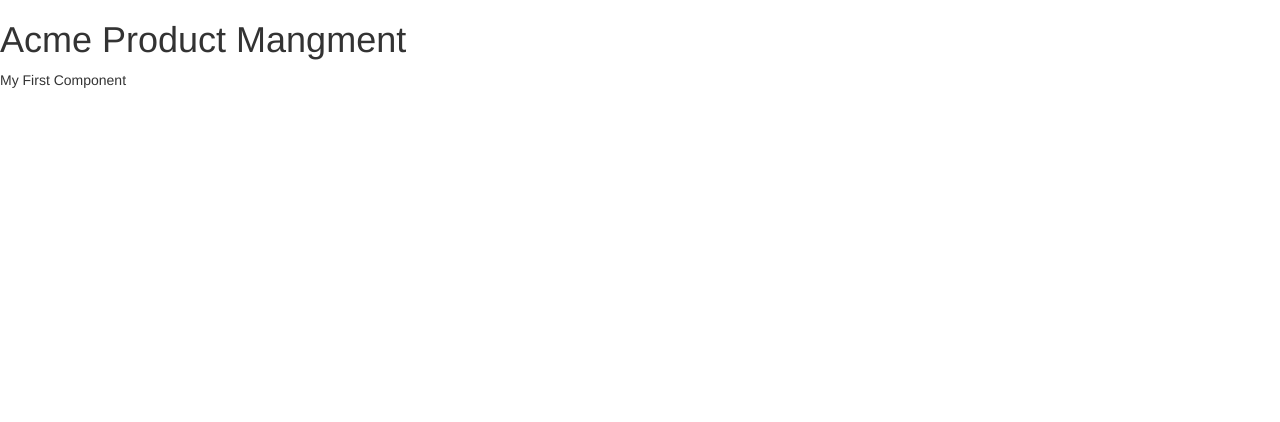
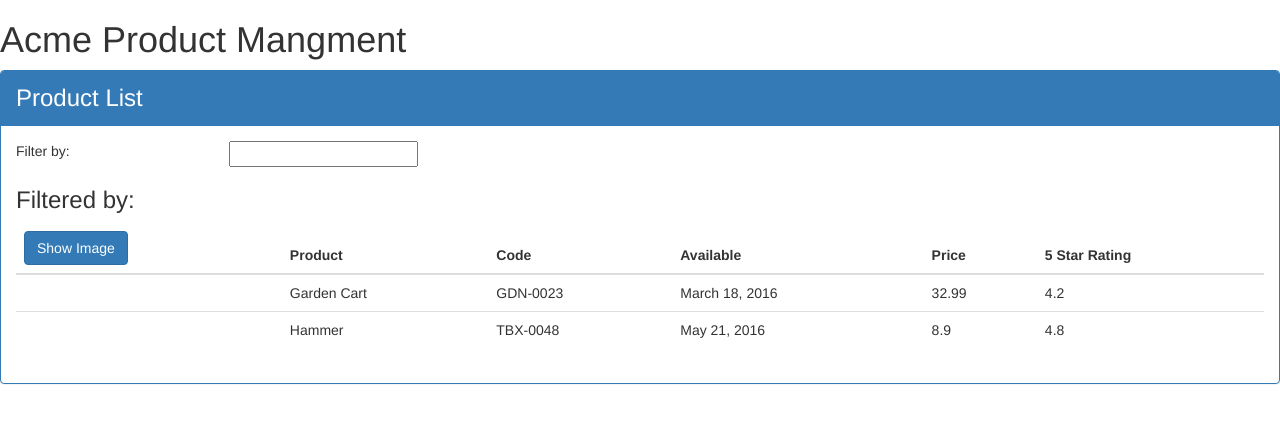
Before and after one commit to nemanjarotman/AcmeProductManagment, an Angular app: page / in a window 1280 px wide. Shown: the top 422 px of the page. Built offline with nearby package versions, Linux system fonts and the light colour scheme.

Commit message:
Added product component

```diff
--- a/src/app/app.component.ts
+++ b/src/app/app.component.ts
@@ -4,7 +4,7 @@
   selector:'pm-root',
   template: `
   <div><h1>{{pageTitle}}</h1>
-    <div>My First Component</div>
+    <pm-products></pm-products>
   </div>
   `
 })
--- /dev/null
+++ b/src/app/products/product-list.component.html
@@ -0,0 +1,47 @@
+<div class='panel panel-primary'>
+    <div class='panel-heading'>
+        {{pageTitle}}
+    </div>
+    <div class='panel-body'>
+        <div class='row'>
+            <div class='col-md-2'>Filter by:</div>
+            <div class='col-md-4'>
+                <input type='text'/>
+            </div>
+        </div>
+        <div class='row'>
+            <div class='col-md-6'>
+                <h3>Filtered by: </h3>
+            </div>
+        </div>
+        <div class='table-responsive'>
+            <table class='table' *ngIf='products && products.length'>
+                <thead>
+                    <tr>
+                        <th>
+                            <button class='btn btn-primary'>
+                                Show Image
+                            </button>
+                        </th>
+                        <th>Product</th>
+                        <th>Code</th>
+                        <th>Available</th>
+                        <th>Price</th>
+                        <th>5 Star Rating</th>
+                    </tr>
+                </thead>
+                <tbody>
+                    <tr *ngFor='let product of products'>
+                        <td></td>
+                        <td>{{product.productName}}</td>
+                        <td>{{product.productCode}}</td>
+                        <td>{{product.releaseDate}}</td>
+                        <td>{{product.price}}</td>
+                        <td>{{product.starRating}}</td>
+                    </tr>
+
+                </tbody>
+            </table>
+        </div>
+    </div>
+</div>
--- /dev/null
+++ b/src/app/products/product-list.component.ts
@@ -0,0 +1,33 @@
+import {Component} from '@angular/core';
+
+@Component({
+    selector:'pm-products',
+    templateUrl:'./product-list.component.html'
+})
+
+export class ProductListComponent {
+    pageTitle:string='Product List';
+    products:any[]=[
+        {
+            "productId": 2,
+            "productName": "Garden Cart",
+            "productCode": "GDN-0023",
+            "releaseDate": "March 18, 2016",
+            "description": "15 gallon capacity rolling garden cart",
+            "price": 32.99,
+            "starRating": 4.2,
+            "imageUrl": "http://openclipart.org/image/300px/svg_to_png/58471/garden_cart.png"
+        },
+        {
+            "productId": 5,
+        "productName": "Hammer",
+        "productCode": "TBX-0048",
+        "releaseDate": "May 21, 2016",
+        "description": "Curved claw steel hammer",
+        "price": 8.9,
+        "starRating": 4.8,
+        "imageUrl": "http://openclipart.org/image/300px/svg_to_png/73/rejon_Hammer.png"
+        }
+
+    ];
+}
```
Also changed, not shown: src/app/app.module.ts (+6 -2 lines).
